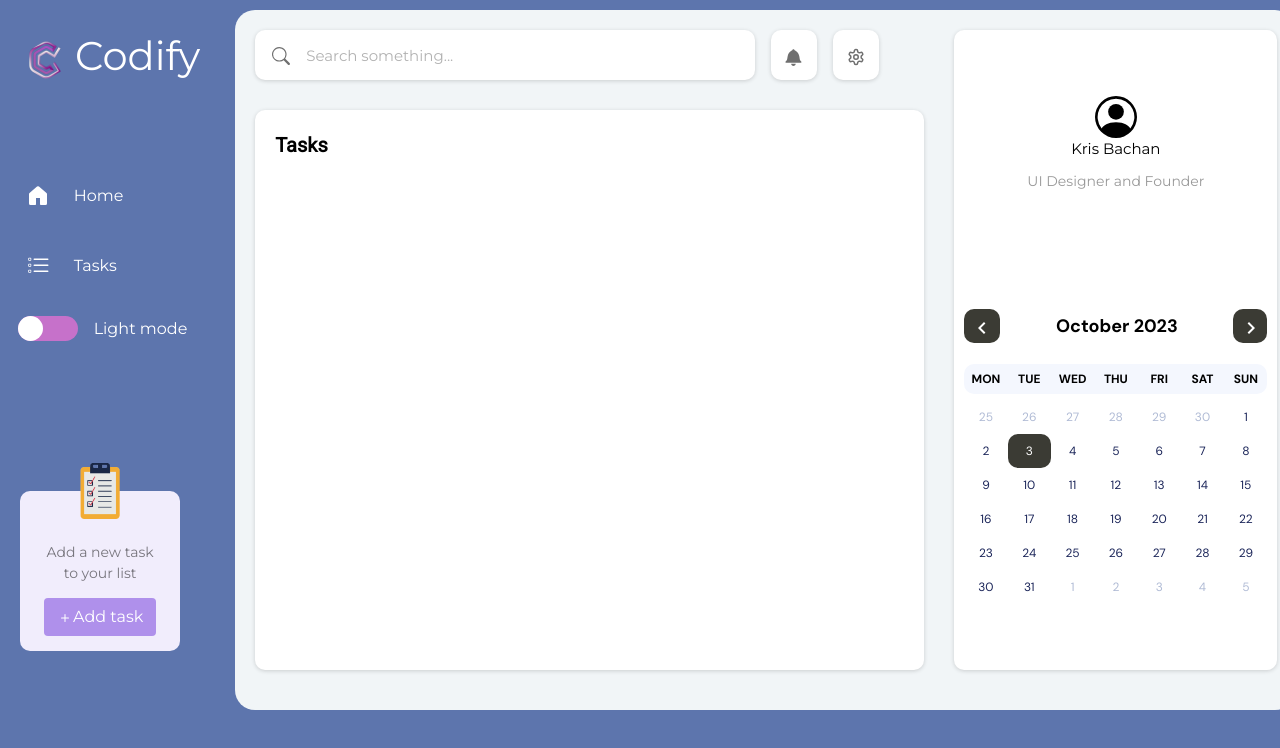
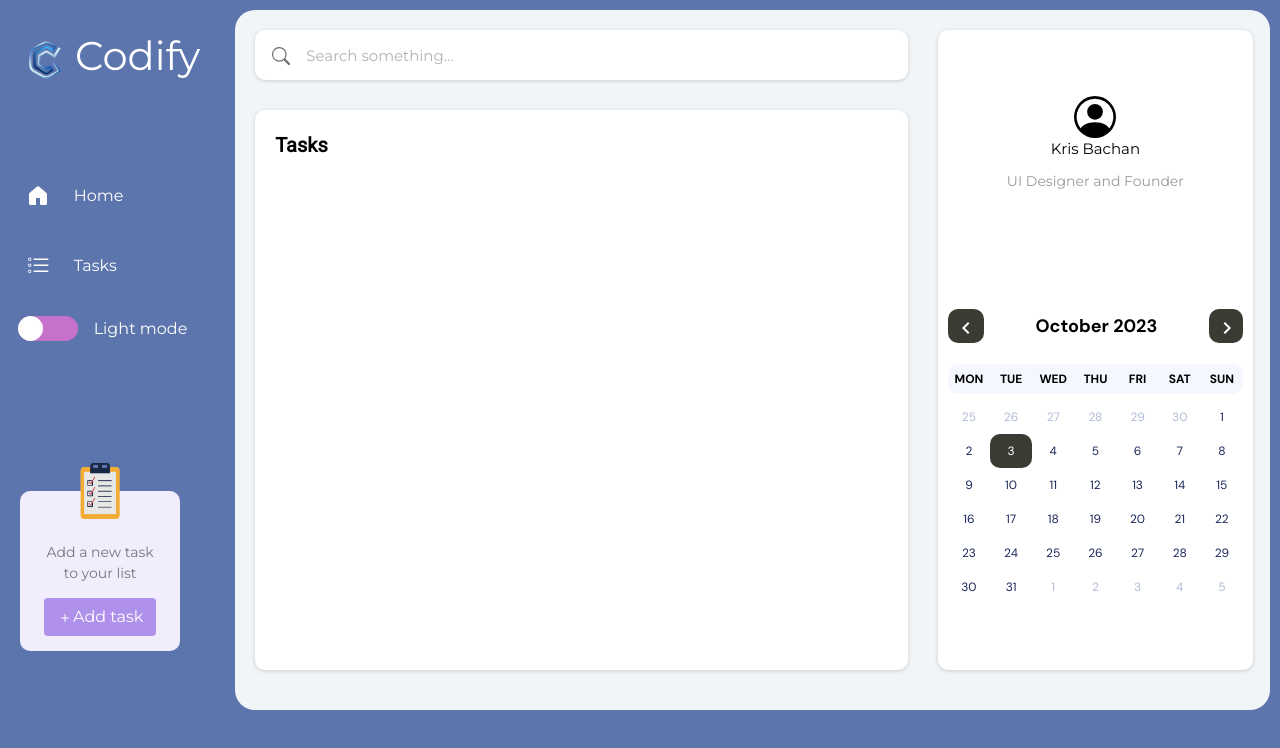
Before and after one commit to k2pbac/codify, a React (Create React App) app: page / in a window 1280 px wide. Shown: the top 748 px of the page. Built offline with nearby package versions, Linux system fonts and the light colour scheme.

Commit message:
update color schemes

```diff
--- a/src/components/SearchBar.js
+++ b/src/components/SearchBar.js
@@ -3,13 +3,14 @@ import { searchTodos } from "../reducers/todoReducer";
 import { BsSearch } from "react-icons/bs";
 import { GoBell } from "react-icons/go";
 import { LuSettings } from "react-icons/lu";
-
+import { useSelector } from "react-redux";
 const SearchBar = () => {
   const dispatch = useDispatch();
+  const { mode } = useSelector((state) => state.style);
 
   return (
     <div className="search-bar">
-      <div id="search-wrapper">
+      <div id="search-wrapper" className={`${mode}`}>
         <BsSearch className="search-icon" />
         <input
           type="text"
@@ -20,12 +21,6 @@ const SearchBar = () => {
           }}
         />
       </div>
-      <div id="icon-wrapper">
-        <GoBell className="bell-icon" />
-      </div>
-      <div id="icon-wrapper">
-        <LuSettings className="settings-icon" />
-      </div>
     </div>
   );
 };
--- a/src/components/SidePanel.js
+++ b/src/components/SidePanel.js
@@ -24,7 +24,9 @@ const SidePanel = () => {
   return (
     <div className="side-panel">
       <div className="logo">
-        <img src="./logo2.png"></img>
+        <img
+          src={`${colorMode == "Light" ? "./logo-light.png" : "./logo2.png"}`}
+        ></img>
         <h1>Codify</h1>
       </div>
       <div className="icons">
--- a/src/styles/Calendar.css
+++ b/src/styles/Calendar.css
@@ -42,3 +42,11 @@
   font-weight: 400;
   opacity: 0.4;
 }
+
+.calendar.dark-mode .react-calendar__navigation__label__labelText {
+  color: #ffffff9c;
+}
+
+.calendar.dark-mode .react-calendar__month-view__weekdays {
+  background: #6d68687d;
+}
--- a/src/styles/SearchBar.css
+++ b/src/styles/SearchBar.css
@@ -2,7 +2,6 @@
   display: flex;
   /* background-color: white; */
   margin-left: 20px;
-  width: 97%;
   border-radius: 10px;
   grid-area: search;
 }
@@ -13,15 +12,35 @@
 }
 
 #search-wrapper {
+  width: 100%;
   display: flex;
   border: 1px solid transparent;
   align-items: stretch;
   border-radius: 10px;
-  background-color: #fff;
   overflow: hidden;
-  max-width: 500px;
   box-shadow: rgba(0, 0, 0, 0.16) 0px 1px 4px;
   padding: 16px;
+}
+
+#search-wrapper.dark-mode {
+  background-color: #6d68687d;
+  color: white;
+}
+#search-wrapper.light-mode {
+  background-color: #fff;
+  color: black;
+}
+
+#search-wrapper.dark-mode input {
+  background-color: transparent;
+  color: white;
+}
+#search-wrapper.dark-mode input::placeholder {
+  color: white;
+}
+#search-wrapper.light-mode input {
+  background-color: white;
+  color: black;
 }
 #search {
   border: none;
--- a/src/styles/TodoList.css
+++ b/src/styles/TodoList.css
@@ -23,6 +23,13 @@
   font-family: "Roboto", sans-serif;
 }
 
+.TodoList.light-mode .search-container p {
+  color: black;
+}
+.TodoList.dark-mode .search-container p {
+  color: #ffffff9c;
+}
+
 .pagination {
   position: absolute;
   bottom: 0;
```
